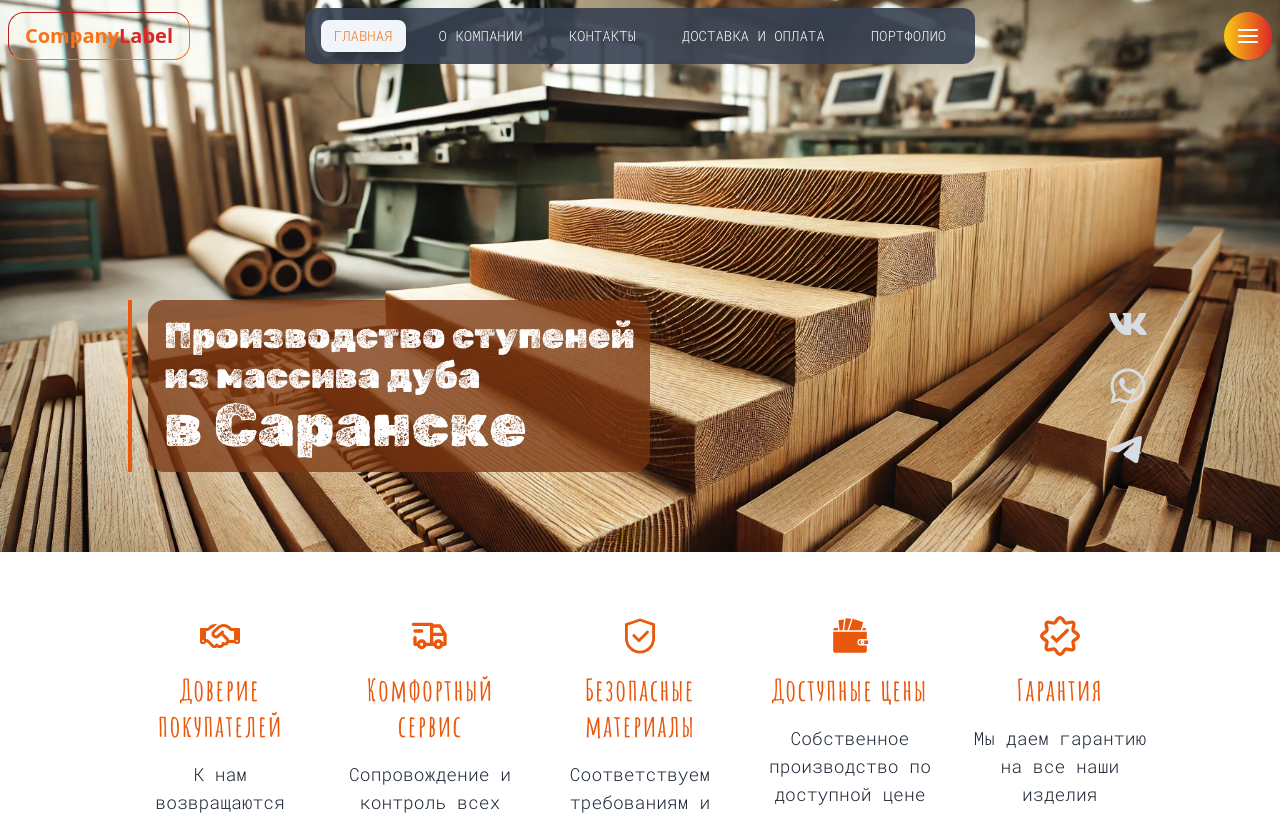
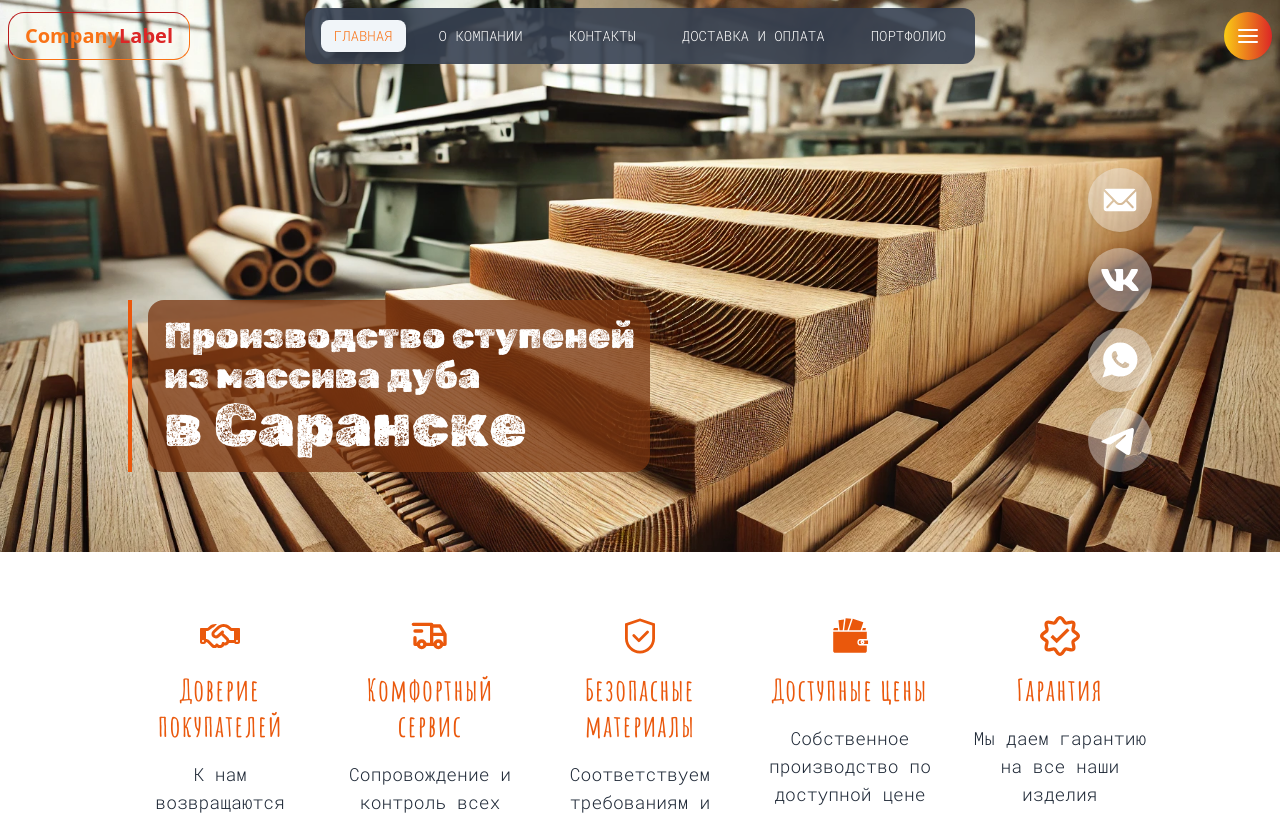
Before and after one commit to HabArt1978/victoria-steps, a Next.js app: page / in a window 1280 px wide. Shown: the top 815 px of the page. Built offline with nearby package versions, Linux system fonts and the light colour scheme.

Commit message:
13 - refactoring of the Social component

```diff
--- a/src/components/Social/Social.tsx
+++ b/src/components/Social/Social.tsx
@@ -1,33 +1,42 @@
 import Link from 'next/link'
 import type { JSX } from 'react'
-import { FaVk, FaWhatsapp } from 'react-icons/fa'
+import { FaVk } from 'react-icons/fa'
+import { IoIosMail, IoLogoWhatsapp } from 'react-icons/io'
 import { RiTelegram2Fill } from 'react-icons/ri'
+import { socialLink } from './twStyles'
 import type { Position } from './types'
 
 const Social = ({ position }: Position): JSX.Element => {
   return (
     <div
-      className={`flex ${position === 'horizontal' ? 'flex-row justify-self-end' : 'flex-col'} justify-between`}
+      className={`flex ${position === 'horizontal' ? 'my-auto flex-row justify-self-end' : 'absolute bottom-0 right-0 flex-col space-y-4'} justify-between`}
     >
       <Link
         href="#"
-        className="btn btn-circle m-0 border-none bg-transparent p-0 text-neutral-content hover:rotate-12 hover:scale-110 hover:bg-transparent"
+        className={socialLink(position === 'horizontal')}
       >
-        <FaVk className="h-10 w-10 hover:scale-110 hover:text-blue-700" />
+        <IoIosMail className="h-10 w-10 text-white transition-colors group-hover:text-red-600" />
       </Link>
 
       <Link
         href="#"
-        className="btn btn-circle m-0 border-none bg-transparent p-0 hover:rotate-12 hover:scale-110 hover:bg-transparent"
+        className={socialLink(position === 'horizontal')}
       >
-        <FaWhatsapp className="h-10 w-10 text-neutral-content hover:scale-110 hover:text-green-600" />
+        <FaVk className="hover: h-10 w-10 text-white transition-colors group-hover:text-blue-700" />
       </Link>
 
       <Link
         href="#"
-        className="btn btn-circle m-0 border-none bg-transparent p-0 hover:rotate-12 hover:scale-110 hover:bg-transparent"
+        className={socialLink(position === 'horizontal')}
       >
-        <RiTelegram2Fill className="h-10 w-10 text-neutral-content hover:scale-110 hover:text-blue-500" />
+        <IoLogoWhatsapp className="h-10 w-10 text-white transition-colors group-hover:text-green-600" />
+      </Link>
+
+      <Link
+        href="#"
+        className={socialLink(position === 'horizontal')}
+      >
+        <RiTelegram2Fill className="h-10 w-10 text-white transition-colors group-hover:text-blue-500" />
       </Link>
     </div>
   )
--- /dev/null
+++ b/src/components/Social/twStyles.ts
@@ -0,0 +1,8 @@
+import { cn } from '@/utils/cn'
+
+export const socialLink = (isHorizontalPosition: boolean): string =>
+  cn(
+    'group btn btn-circle btn-lg m-0 border-none bg-black bg-opacity-40 hover:rotate-12 hover:scale-125 hover:bg-transparent transition duration-200',
+
+    { 'bg-inherit': isHorizontalPosition }
+  )
```
